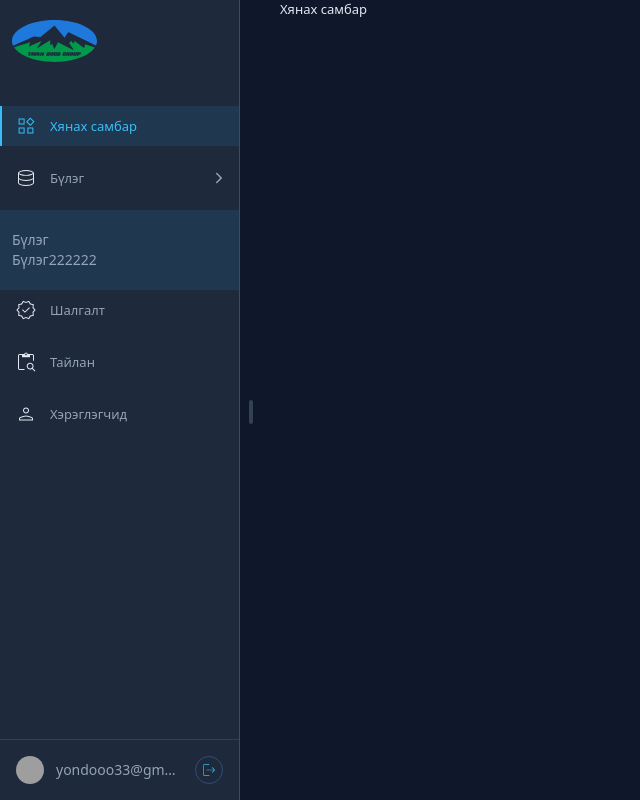
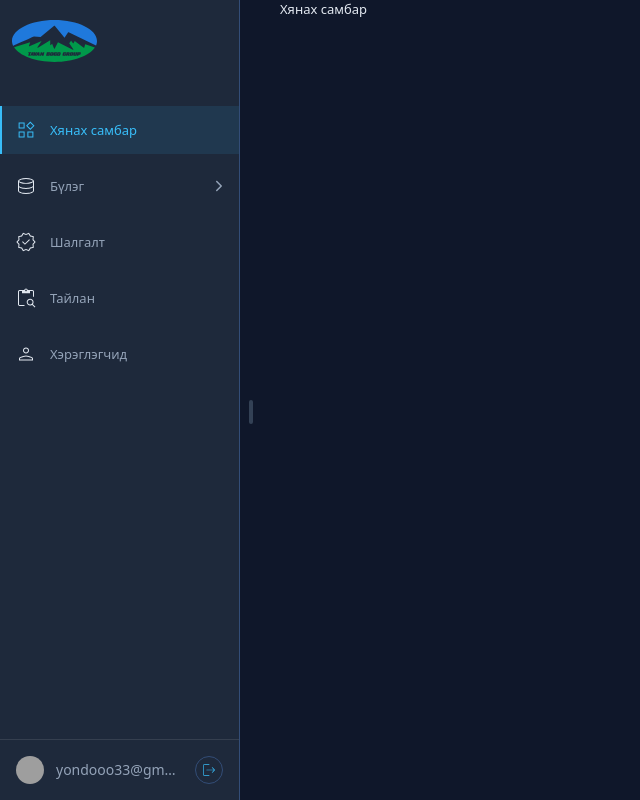
Before and after one commit to Yondo202/exam-builder, a React (Vite) app: page / in a window 1280 px wide. Shown: the whole page, without its empty margins (0-640 px from the left). Built offline with nearby package versions, Linux system fonts and the light colour scheme; grey boxes are pictures that could not be loaded.

Commit message:
some changes

```diff
--- a/src/globals.css
+++ b/src/globals.css
@@ -80,9 +80,9 @@
       @apply fixed inset-0 z-[-1] bg-transparent h-screen w-screen;
       background-image: linear-gradient(hsl(var(--body-bg)), hsl(var(--body-bg)));
    }
-   .menu-svg {
+   /* .menu-svg {
       @apply fill-text group-[.active]:relative group-[.active]:z-10 group-[.active]:fill-primary;
-   }
+   } */
 
    .bg-box {
       @apply w-full h-full;
--- a/src/lib/core/RouteStore.tsx
+++ b/src/lib/core/RouteStore.tsx
@@ -4,32 +4,32 @@ import { TBreadCrumb } from '@/components/custom/BreadCrumb';
 
 type TRouteStore = {
    to: string;
-   icon?: JSX.Element;
+   icon: React.FunctionComponent<React.SVGProps<SVGSVGElement>>;
    label: string;
    component?: ({ breadcrumbs }: { breadcrumbs: TBreadCrumb[] }) => JSX.Element;
 };
 
 // type TRouteOmit = Omit<TRouteStore, 'subMenu'>[] & { subMenu?: TRouteStore[] };
-export type TRouteOmit = TRouteStore & { subMenu?: TRouteStore[] };
+export type TRouteOmit = TRouteStore & { subMenu?: Omit<TRouteStore, 'icon'>[] };
 
 const RouteStore: TRouteOmit[] = [
    {
       label: 'Хянах самбар',
       to: '/',
-      icon: <Dashboard className="menu-svg" />,
+      icon: Dashboard,
    },
    {
       to: '/groups',
-      icon: <Group className="menu-svg" />,
+      icon: Group,
       label: 'Бүлэг',
       subMenu: [
-         { to: '', label: 'Бүлэг', component: Groups },
-         { to: 'group123', label: 'Бүлэг222222', component: Groups },
+         { to: '', label: 'Шалгалтууд', component: Groups },
+         { to: 'group123', label: 'Бүлэгийн жагсаалт', component: Groups },
       ],
    },
-   { to: '/exams', icon: <Plan className="menu-svg" />, label: 'Шалгалт' },
-   { to: '/report', icon: <Report className="menu-svg" />, label: 'Тайлан' },
-   { to: '/users', icon: <Users className="menu-svg" />, label: 'Хэрэглэгчид' },
+   { to: '/exams', icon: Plan, label: 'Шалгалт' },
+   { to: '/report', icon: Report, label: 'Тайлан' },
+   { to: '/users', icon: Users, label: 'Хэрэглэгчид' },
 
    // subMenu: [
    //    { name: 'Веб сайт', path: '', Component: WebMainAction },
--- /dev/null
+++ b/src/lib/core/request.ts
@@ -0,0 +1,60 @@
+// import { queryClient } from "@/main";
+import axios from 'axios';
+// import Notification from '@/utils/hooks/Notification';
+import { toast } from 'sonner';
+import { queryClient } from '@/main';
+
+export type TRequest<T> = {
+   method?: 'get' | 'post' | 'put' | 'delete';
+   url?: string;
+   mainUrl?: string;
+   body?: T;
+   filterBody?: unknown;
+   queryParams?: unknown;
+   offAlert?: boolean;
+};
+
+// type ResponseType<T> = {
+//    data?: T;
+// };
+
+export const getJwt = () => {
+   return document.cookie
+      ?.split('; ')
+      ?.find((row) => row.startsWith('jwt='))
+      ?.split('=')[1];
+};
+
+export const request = async <T>({ mainUrl, url = '', method = 'get', body = undefined, queryParams, offAlert = false, filterBody }: TRequest<T>) => {
+   //    const reqAsset = { headers: { Authorization: `Bearer ${accessToken}`, webid: webid }, params: queryParams };
+   const reqAsset = { params: queryParams };
+   const fullUrl = `${mainUrl ?? import.meta.env.VITE_AUTH_URL}${url}`;
+
+   try {
+      // const response = await axios<ResponseType<T>>({ url: fullUrl, method: method, data: body ?? filterBody ?? {}, ...reqAsset }); // tur ashiglaj baigaa data naas shaltgalaad tur darsan
+      const response = await axios<T>({ url: fullUrl, method: method, data: body ?? filterBody ?? {}, ...reqAsset });
+      if (method !== 'get' && !offAlert) {
+         toast.success('Хүсэлт амжилттай');
+      }
+
+      // return response.data.data;
+      return response.data;
+      // eslint-disable-next-line @typescript-eslint/no-explicit-any
+   } catch (err: any) {
+      if (err?.response?.data?.message) {
+         toast.error(err?.response?.data?.message);
+         throw err;
+      }
+      toast.error('Хүсэлт амжилтгүй');
+   }
+};
+
+type TRefetch = {
+   queryKey: string;
+   queryId?: string;
+};
+
+export const UseReFetch = ({ queryKey, queryId }: TRefetch) => {
+   queryClient.refetchQueries({ queryKey: [queryKey, queryId ?? undefined] });
+   // messageAlert('Хүсэлт амжилттай')
+};
--- a/src/pages/layout/LeftMenu.tsx
+++ b/src/pages/layout/LeftMenu.tsx
@@ -1,15 +1,15 @@
-import { NavLink, useLocation, useParams } from 'react-router-dom';
+import { NavLink, Link, useLocation, useParams } from 'react-router-dom';
 import { TavanbogdLogo } from '@/assets/svg';
 import { Button, Tooltip } from '@/components/custom';
 import { Popover, PopoverTrigger, PopoverContent } from '@/components/ui/popover';
 import RouteStore, { type TRouteOmit } from '@/lib/core/RouteStore';
 import { Avatar, AvatarFallback, AvatarImage } from '@/components/ui/avatar';
 import { CiLogout } from 'react-icons/ci';
-import { useEffect, useState, useRef } from 'react';
+import { useEffect, useState, useRef, ReactNode } from 'react';
 import { cn } from '@/lib/utils';
 import { IoIosArrowForward } from 'react-icons/io';
 
-const subHeight = 450;
+const subHeight = 50;
 
 const LeftMenu = () => {
    const [isHide, setIsHide] = useState(false);
@@ -73,7 +73,6 @@ export default LeftMenu;
 
 const NavLinkComponent = ({ isHide, Element }: { isHide: boolean; Element: TRouteOmit }) => {
    const navRef = useRef(null);
-   const { typeid } = useParams();
    const { pathname } = useLocation();
    const [isActive, setIsActive] = useState(false);
    const withChild = !!Element.subMenu;
@@ -86,44 +85,94 @@ const NavLinkComponent = ({ isHide, Element }: { isHide: boolean; Element: TRout
       }
       setIsActive(false);
    }, [pathname, withChild]);
+   return (
+      <Tooltip content={Element.label} isDisable={!isHide}>
+         <div
+            className={cn(`grid transition-all overflow-hidden`)}
+            style={{ gridTemplateRows: `auto ${isActive && Element.subMenu && !isHide ? `${subHeight * Element.subMenu.length + 16}px` : '0px'}` }}
+         >
+            <HidedPopover
+               pathname={pathname}
+               isActive={isHide && typeof Element.subMenu === 'object'}
+               trigger={({ to }) => (
+                  <Link
+                     className={cn(
+                        'group relative grid grid-cols-[1fr_auto] items-center p-3 mb-2 text-xs2 border-l-2 hover:bg-primary/5 ',
+                        isHide && `justify-center`,
+                        (pathname === '/' && Element?.to === '/') || (Element?.to !== '/' && pathname.includes(Element?.to))
+                           ? `active border-l-primary bg-primary/10 hover:bg-primary/10`
+                           : ' border-transparent'
+                     )}
+                     to={to}
+                     ref={navRef}
+                     // end={false}
+                  >
+                     <div className="flex items-center gap-3">
+                        <Element.icon className="fill-text group-[.active]:relative group-[.active]:z-10 group-[.active]:fill-primary" />
+                        {!isHide && <span className="animate-scale z-10 group-[.active]:relative group-[.active]:font-medium group-[.active]:text-primary">{Element.label}</span>}
+                     </div>
+
+                     {!isHide && Element.subMenu ? <IoIosArrowForward className="w-4 h-4 duration-300 transition-all group-[.active]:rotate-90" /> : null}
+                  </Link>
+               )}
+               Element={Element}
+            />
+
+            {!isHide && Element.subMenu && (
+               <div className={cn('bg-primary/10 p-3 pl- py-4 flex flex-col overflow-hidden border-l-2 border-l-primary', isActive && `-translate-y-2`)}>
+                  <SubMenuComponent Element={Element} />
+               </div>
+            )}
+         </div>
+      </Tooltip>
+   );
+};
+
+type THidePop = { isActive: boolean; trigger: ({ to }: { to: string }) => ReactNode; Element: TRouteOmit; pathname: string };
+
+const HidedPopover = ({ isActive, trigger, Element, pathname }: THidePop) => {
+   const [open, setOpen] = useState(false);
+
+   if (!isActive) return trigger({ to: Element.to });
 
    return (
-      <Tooltip content={Element.label} isDisable={!isHide}>
-         <NavLink
-            className={({ isActive }) =>
-               `group relative grid grid-cols-[1fr_auto] items-center p-3 py-2 mb-3 text-xs2 border-l-2 hover:bg-primary/5 ${isHide ? `justify-center` : ``} ${
-                  isActive ? `active border-l-primary bg-primary/10 ${Element.subMenu ? `mb-0` : ``}` : ' border-transparent'
-               }`
-            }
-            to={Element.to}
-            ref={navRef}
-            end={false}
+      <Popover
+         open={open}
+         onOpenChange={(event) => {
+            setOpen(event);
+         }}
       >
-            <div className="flex items-center gap-3">
-               {Element.icon}
-               {!isHide && <span className="animate-scale duration-300 z-10 group-[.active]:relative group-[.active]:font-medium group-[.active]:text-primary">{Element.label}</span>}
+         <PopoverTrigger asChild>{trigger({ to: pathname === Element.to ? Element.to : pathname })}</PopoverTrigger>
+         <PopoverContent align="start" side="right" sideOffset={10} className="p-0">
+            <div className="mb-1 p-3 pb-3.5 text-md text-muted-text border-b">{Element.label}</div>
+            <div className="p-3">
+               <SubMenuComponent Element={Element} onClose={() => setTimeout(() => setOpen(false), 100)} />
             </div>
+         </PopoverContent>
+      </Popover>
+   );
+};
 
-            {!isHide && Element.subMenu ? <IoIosArrowForward className="w-4 h-4 transition-all group-[.active]:rotate-90" /> : null}
-         </NavLink>
-         {!isHide && Element.subMenu && (
-            // subMenuHeight={El.subMenu?.filter((item) => item.name !== '#')?.length * subHeight}
-            <div className={`bg-primary/10 overflow-hidden h-[${isActive ? Element.subMenu?.length * subHeight + 16 : 0}px] p-3 py-5 flex flex-col`}>
+const SubMenuComponent = ({ Element, onClose }: { Element: TRouteOmit; onClose?: () => void }) => {
+   const { typeid } = useParams();
+
+   return (
+      <>
          {Element.subMenu?.map((item, index) => {
             return (
                <NavLink
                   key={index}
-                        className={({ isActive }) => `w-full rounded-sm hover:bg-primary/10 ${isActive ? `text-text` : 'text-muted-text'}`}
+                  className={({ isActive }) => cn(`w-full flex items-center px-3 text-xs rounded-sm hover:bg-primary/5 ${isActive ? `text-text font-medium` : 'text-muted-text'}`)}
+                  style={{ height: `${subHeight}px` }}
                   to={`${Element.to}${item.to ? `/${item.to}` : ``}`}
                   end={item.to === '' ? (typeid ? false : true) : false}
+                  onClick={onClose}
                >
-                        <div className={`h-[${subHeight}px]`}>{item.label}</div>
+                  {item.label}
                </NavLink>
             );
          })}
-            </div>
-         )}
-      </Tooltip>
+      </>
    );
 };
 
@@ -133,14 +182,15 @@ const ActionButton = ({ isHide, setHide }: { isHide: boolean; setHide: (conditio
          <div className="group cursor-pointer flex h-6 w-6 flex-col items-center" onClick={() => setHide(!isHide)}>
             <div
                className={cn(
-                  'h-3 w-1 rounded-t-full bg-hover-bg transition-all group-hover:rounded-full group-hover:translate-y-[2px] group-hover:bg-primary',
-                  isHide ? `group-hover:-rotate-[15deg]` : `group-hover:rotate-[15deg]`
+                  'h-3 w-1 rounded-t-full bg-hover-bg transition-all group-hover:rounded-full group-hover:translate-y-[1.5px] group-hover:bg-primary',
+                  isHide ? `rounded-full -rotate-[15deg] translate-y-[1.5px]` : `group-hover:rotate-[15deg]`
                )}
             />
+
             <div
                className={cn(
-                  'h-3 w-1 rounded-b-full bg-hover-bg transition-all group-hover:rounded-full group-hover:-translate-y-[2px] group-hover:bg-primary',
-                  isHide ? `group-hover:rotate-[15deg]` : `group-hover:-rotate-[15deg]`
+                  'h-3 w-1 rounded-b-full bg-hover-bg transition-all group-hover:rounded-full group-hover:-translate-y-[1.5px] group-hover:bg-primary',
+                  isHide ? `rounded-full rotate-[15deg] -translate-y-[1.5px]` : `group-hover:-rotate-[15deg]`
                )}
             />
          </div>
```
Also changed, not shown: src/components/custom/AnimatedTabs.tsx (added, +74 -0 lines). Lines whose indentation alone changed are shown as unchanged.
